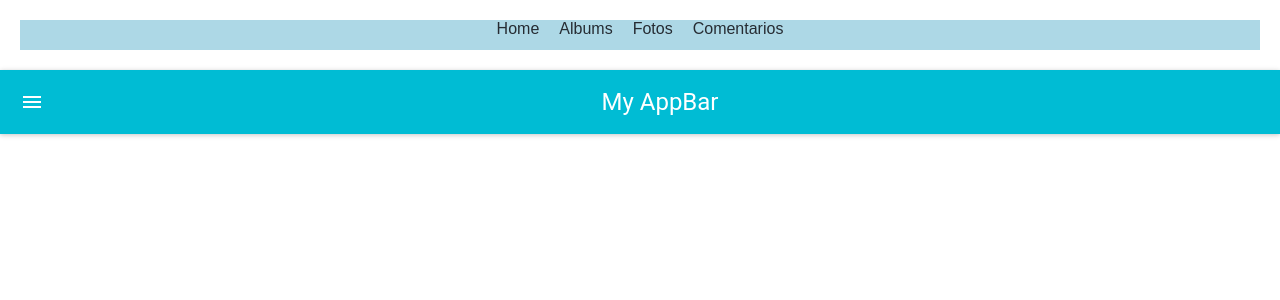
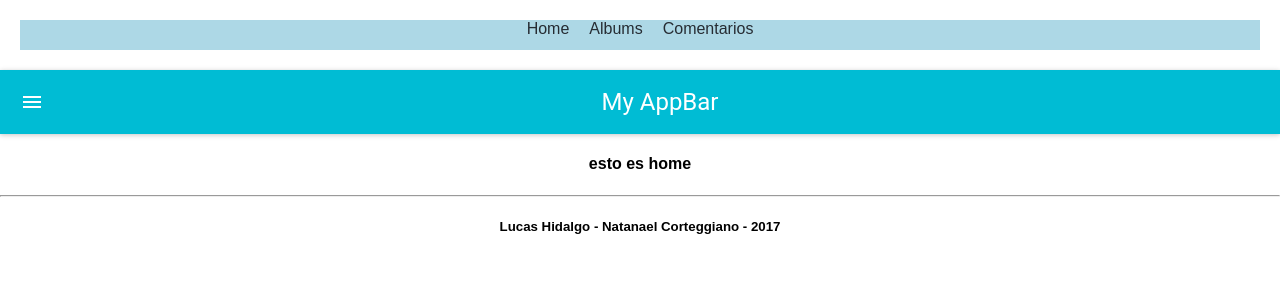
Before and after one commit to lucasHidalgo/React-App-IFTS16, a React (Create React App) app: page / in a window 1280 px wide. Shown: the top 300 px of the page. Built offline with nearby package versions, Linux system fonts and the light colour scheme; no server answers.

Commit message:
Arreglado el Dialog. Se crea carpeta Shared que tiene componentes Footer y Header

```diff
--- a/src/Album/Album.js
+++ b/src/Album/Album.js
@@ -41,7 +41,9 @@ export default class Album extends Component{
 				<MuiThemeProvider>
 				<span onClick={() => this.obtenerFotos(album.id)}> <Dialogo/></span>
 			 </MuiThemeProvider>
+			 <hr style={{width : 600}}/>
 				</div>
+
 				)}
         </div>
         )
--- a/src/App.js
+++ b/src/App.js
@@ -1,10 +1,8 @@
 import React, { Component } from 'react';
 import './App.css';
 import {BrowserRouter as Router, Route , Link} from 'react-router-dom';
-import Home from './Home/Home.js';
-import Album from './Album/Album.js';
-import Photos from './Photos/Photos.js';
-import Posts from './Posts/Posts.js';
+import Header from './Shared/Header.js';
+import Footer from './Shared/Footer.js';
 
 
 
@@ -12,20 +10,8 @@ class App extends Component {
   render() {
     return (
       <div className="App">
-        <Router>
-          <div>
-          <nav>
-      <Link to ='/'>Home</Link>
-      <Link to ='/Album'>Albums</Link>
-      <Link to ='/Album/Fotos'>Fotos</Link>
-      <Link to ='/Album/Comentarios'>Comentarios</Link>
-      </nav>
-      <Route exact path='/' component={Home}/>
-      <Route  path='/Album' component={Album}/>
-      <Route  path='/Album/Fotos' component={Photos}/>
-      <Route  path='/Album/Comentarios' component={Posts}/>
-      </div>
-        </Router>
+            <Header />
+            <Footer />
       </div>
     );
   }
--- a/src/Home/Home.js
+++ b/src/Home/Home.js
@@ -4,11 +4,9 @@ import AppBar from 'material-ui/AppBar';
 import MuiThemeProvider from 'material-ui/styles/MuiThemeProvider';
 
 export default class Home extends Component{
-
     constructor(){
        super();
        this.state = {items:[]}
-
    }
    componentWillMount(){
     var _this = this;
@@ -20,16 +18,14 @@ export default class Home extends Component{
           });
     });
    }
-
-
-
     render(){
         return(
+            <div>
             <MuiThemeProvider>
             <AppBar title="My AppBar" />
           </MuiThemeProvider>
+          <h4>esto es home</h4>
+          </div>
         )
-
     }
-
 }
--- a/src/Material-ui/dialog.js
+++ b/src/Material-ui/dialog.js
@@ -4,12 +4,24 @@ import Dialog from 'material-ui/Dialog';
 import FlatButton from 'material-ui/FlatButton';
 import RaisedButton from 'material-ui/RaisedButton';
 import { } from '../Photos/Photos.js';
-const customContentStyle = {
-  width: '80%',
-  maxWidth: 'none',
-  height:'70%',
-  maxHeight:'none'
 
+
+
+var styles = {
+  dialogRoot: {
+
+    alignItems: 'center',
+    justifyContent: 'center',
+    paddingTop: 0
+  },
+  dialogContent: {
+    position: 'relative',
+    width: '80%',
+    maxWidth: "none"
+  },
+  dialogBody: {
+    paddingBottom: 0
+  }
 };
 /**
  * Dialog with action buttons. The actions are passed in as an array of React objects,
@@ -33,12 +45,12 @@ export default class Dialogo extends React.Component {
   render() {
     const actions = [
       <FlatButton
-        label="Cancel"
+        label="Cerrar"
         primary={true}
         onClick={this.handleClose}
       />,
       <FlatButton
-        label="Submit"
+        label="Ok"
         primary={true}
         keyboardFocused={true}
         onClick={this.handleClose}
@@ -52,11 +64,15 @@ export default class Dialogo extends React.Component {
         <Dialog
           title="Fotos"
           actions={actions}
+          bodyStyle={ styles.dialogBody }
+          style={ styles.dialogRoot }
+          repositionOnUpdate={ false }
           modal={false}
           open={this.state.open}
           onRequestClose={this.handleClose}
           autoScrollBodyContent={true}
-          contentStyle={customContentStyle}
+          contentStyle={styles.dialogContent}
+          autoDetectWindowHeight={true}
         >
         <Photos />
         </Dialog>
--- a/src/Photos/Photos.js
+++ b/src/Photos/Photos.js
@@ -24,8 +24,7 @@ export default class Photos extends Component{
 		 console.log(filtro);
 		 $(".prueba").append(
 			filtro.map(item => "<div><h3>"+ item.title +"</h3>\
-								<img src="+item.url +"/> </div><hr/>")
-
+								<img src="+ item.url+" width=30% height=30%/> </div><hr/>")
 		 );
 	  });
   }
--- /dev/null
+++ b/src/Shared/Footer.js
@@ -0,0 +1,24 @@
+import React, { Component } from 'react';
+import axios from 'axios';
+import AppBar from 'material-ui/AppBar';
+import MuiThemeProvider from 'material-ui/styles/MuiThemeProvider';
+
+export default class Footer extends Component{
+
+
+
+
+
+
+    render(){
+        return(
+         <footer>
+             <hr/>
+             <h5>Lucas Hidalgo - Natanael Corteggiano - 2017</h5>
+         </footer>
+
+        )
+
+    }
+
+}
--- /dev/null
+++ b/src/Shared/Header.js
@@ -0,0 +1,32 @@
+import React, { Component } from 'react';
+import axios from 'axios';
+import AppBar from 'material-ui/AppBar';
+import MuiThemeProvider from 'material-ui/styles/MuiThemeProvider';
+import Home from '../Home/Home.js';
+import Album from '../Album/Album.js';
+import Posts from '../Posts/Posts.js';
+import '../App.css';
+import {BrowserRouter as Router, Route , Link} from 'react-router-dom';
+
+export default class Header extends Component{
+    render(){
+        return(
+           <header>
+               <Router>
+          <div>
+          <nav>
+      <Link to ='/'>Home</Link>
+      <Link to ='/Album'>Albums</Link>
+      <Link to ='/Album/Comentarios'>Comentarios</Link>
+      </nav>
+      <Route exact path='/' component={Home}/>
+      <Route  path='/Album' component={Album}/>
+      <Route  path='/Album/Comentarios' component={Posts}/>
+      </div>
+        </Router>
+           </header>
+        )
+
+    }
+
+}
```
